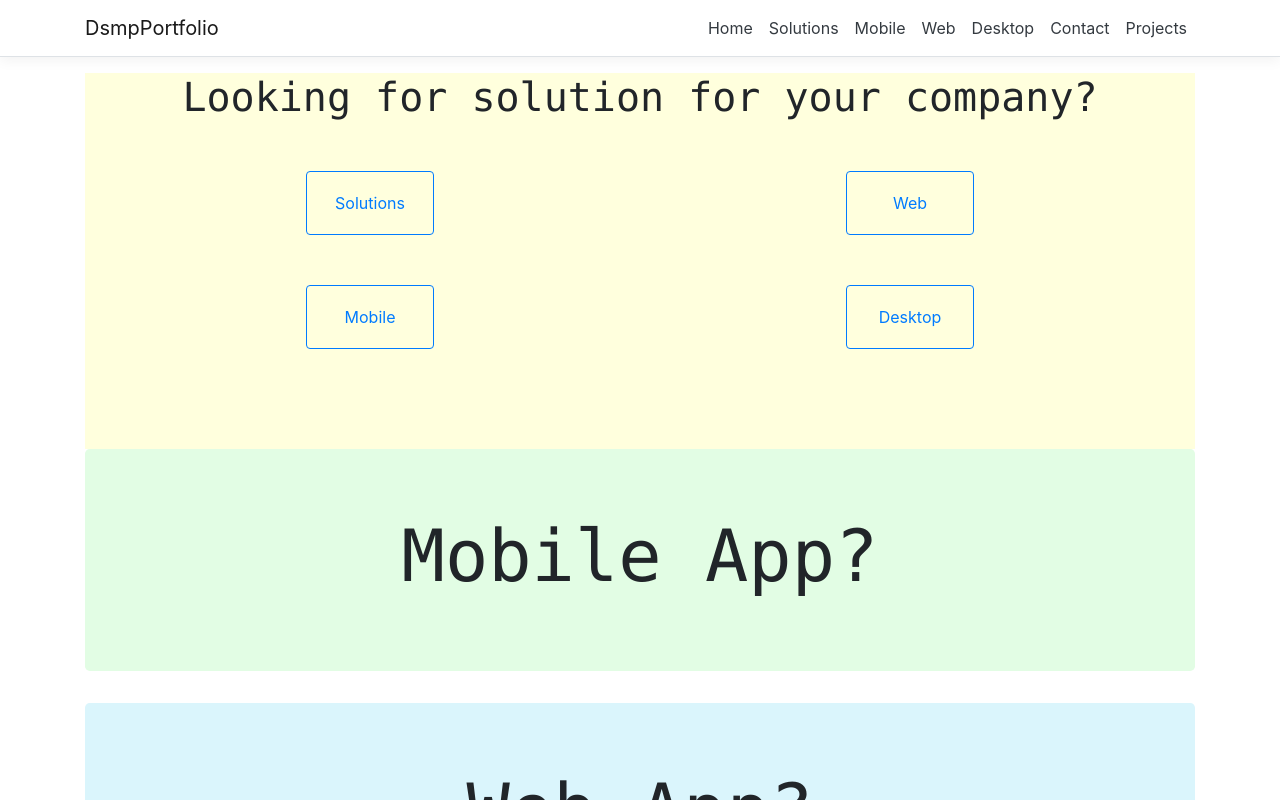
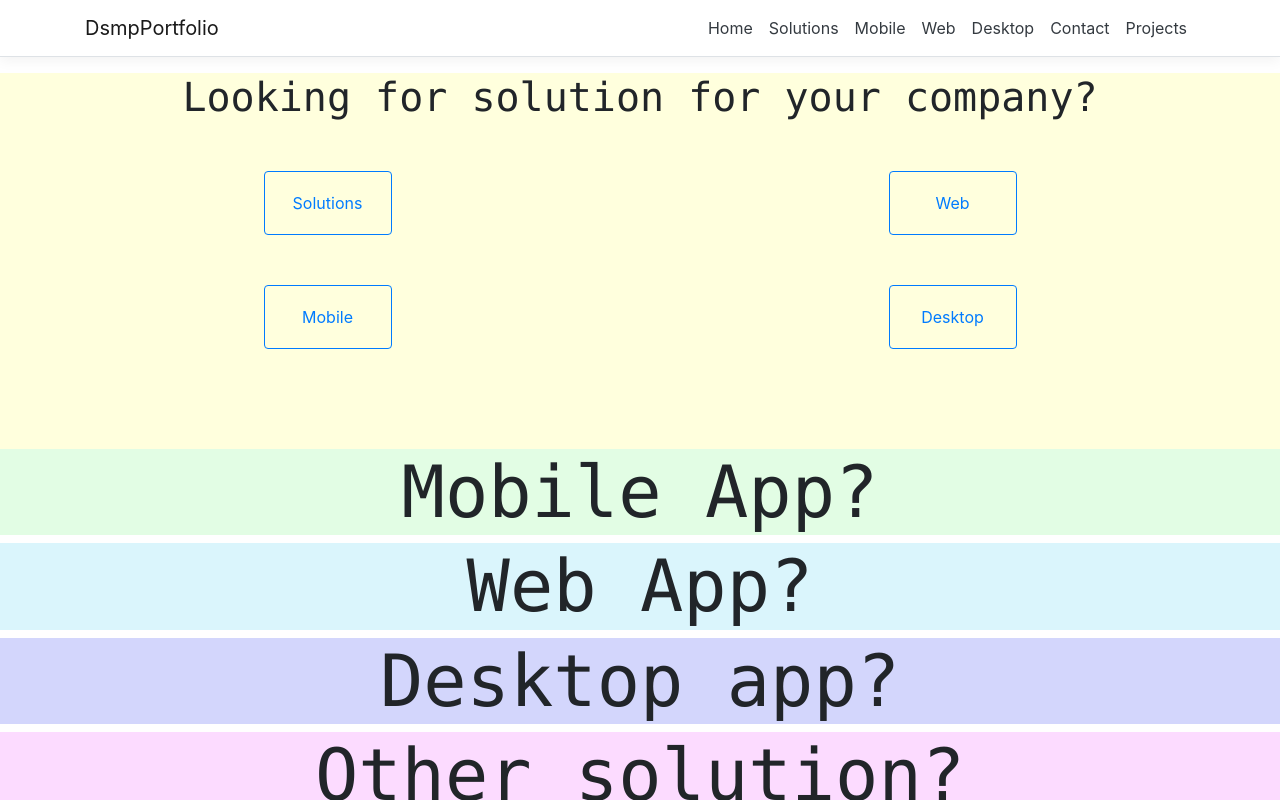
Before and after one commit to DSMP/Portfolio, a React (Create React App) app in the folder DsmpPortfolio/ClientApp/: page / in a window 1280 px wide. Shown: the top 800 px of the page. Built offline with nearby package versions, Linux system fonts and the light colour scheme.

Commit message:
fix: fil containers

```diff
--- a/DsmpPortfolio/ClientApp/src/components/Home.js
+++ b/DsmpPortfolio/ClientApp/src/components/Home.js
@@ -28,22 +28,22 @@ export class Home extends Component {
                         </div>
                     </div>
                 </div>
-                <div class="jumbotron second">
+                <div class="container-fluid second">
                     <h1 class="display-3 text-monospace text-center">
                         Mobile App?
               </h1>
                 </div>
-                <div class="jumbotron third">
+                <div class="container-fluid third">
                     <h1 class="display-3 text-monospace text-center">
                         Web App?
               </h1>
                 </div>
-                <div class="jumbotron fourth">
+                <div class="container-fluid fourth">
                     <h1 class="display-3 text-monospace text-center">
                         Desktop app?
               </h1>
                 </div>
-                <div class="jumbotron fifth">
+                <div class="container-fluid fifth">
                     <h1 class="display-3 text-monospace text-center">
                         Other solution?
               </h1>
--- a/DsmpPortfolio/ClientApp/src/components/Layout.js
+++ b/DsmpPortfolio/ClientApp/src/components/Layout.js
@@ -5,13 +5,13 @@ import { NavMenu } from './NavMenu';
 export class Layout extends Component {
     static displayName = Layout.name;
 
-  render () {
+    render() {
         return (
             <div>
                 <NavMenu />
-        <Container>
+                <Container-fluid>
                     {this.props.children}
-        </Container>
+                </Container-fluid>
             </div>
         );
     }
```
Lines whose indentation alone changed are shown as unchanged.
